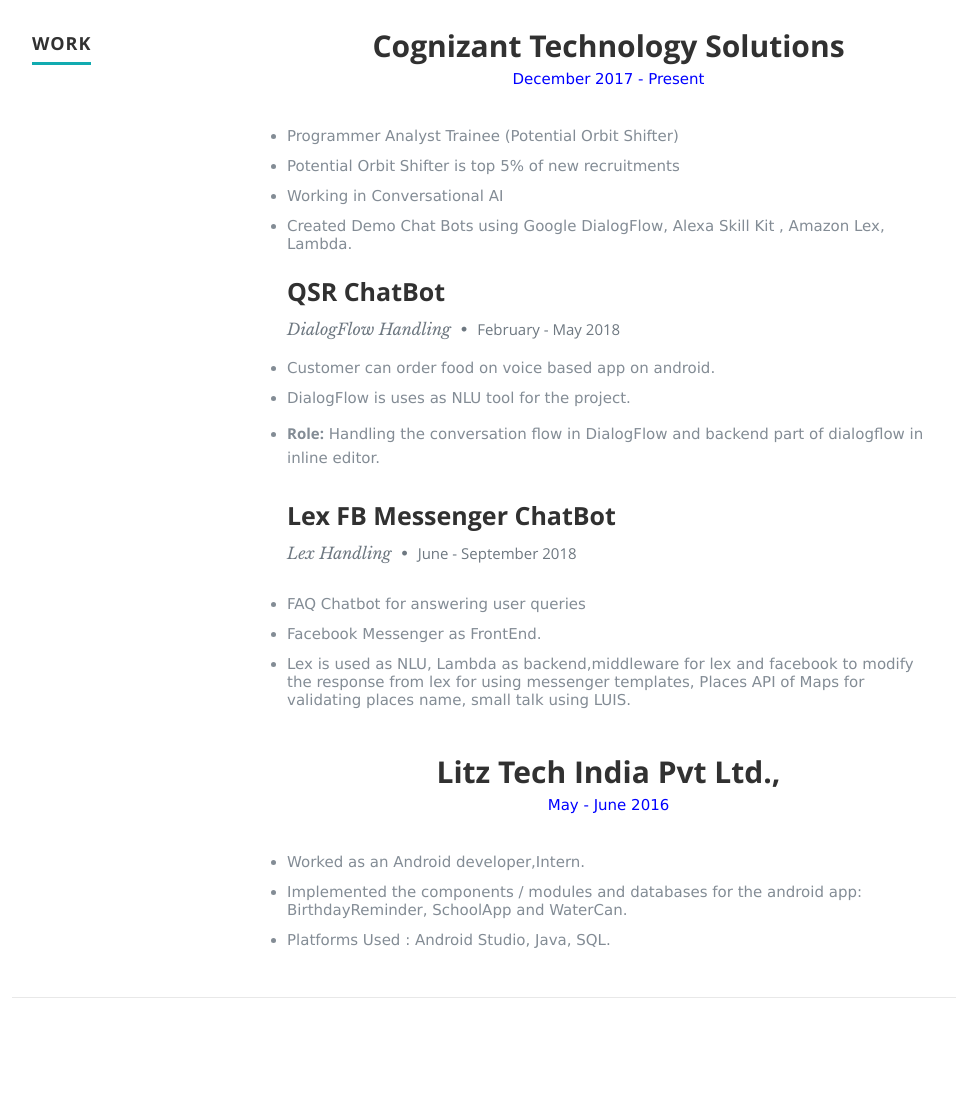
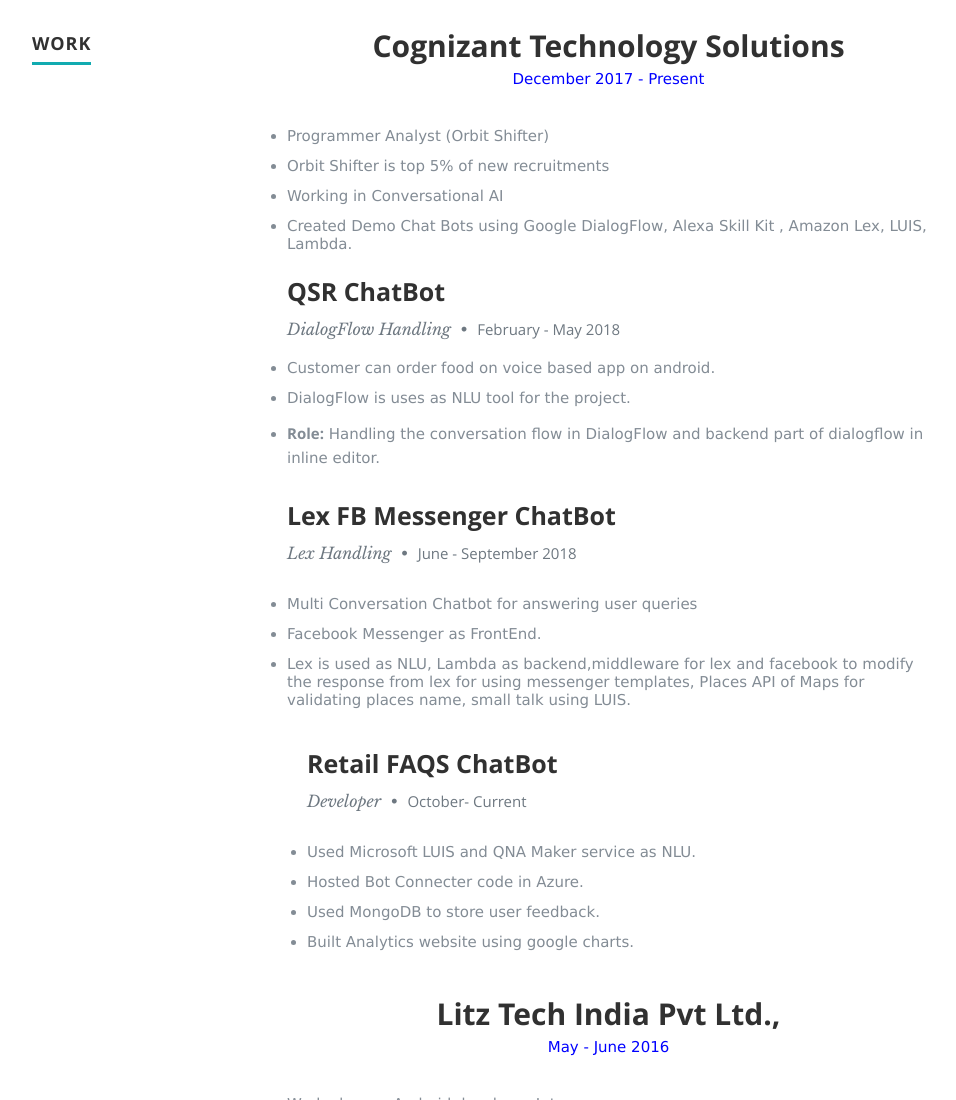
Before and after one commit to ashwinbalajir/ashwinbalajir.github.io, a plain HTML site: page index.html in a window 1280 px wide. Shown: the part 1700-2800 px from the top of the page, without its empty margins (118-1074 px from the left). Drawn offline with nearby package versions, Linux system fonts and the light colour scheme.

Commit message:
Added details

```diff
--- a/index.html
+++ b/index.html
@@ -54,8 +54,7 @@
                 <li><a class="smoothscroll" href="#work">Experience</a></li>
                 <li><a class="smoothscroll" href="#project">Projects</a></li>
                 <li><a class="smoothscroll" href="#education">Education</a></li>
-                <!-- <li><a class="smoothscroll" href="#contact">Contact</a></li> -->
-            </ul> <!-- end #nav -->
+``            </ul> <!-- end #nav -->
 
         </nav> <!-- end #nav-wrap -->
 
@@ -105,7 +104,7 @@
                 </div> -->
             <div class="row">
                 <div class="threecol">
-                    <img width="200px" height="100px" style="border-radius: 50%"  src="images/profilepicV2.jpg" alt="" />
+                    <img width="200px" height="100px" style="border-radius: 50%"  src="images/profilepicv2.jpg" alt="" />
                 </div>
                 <div class="threecol" >
                                             <h2>Contact Details</h2>
@@ -184,10 +183,10 @@
                         <div id="year">December 2017 - Present</div>
                     </div>
                     <ul id="orig">
-                    <li>	Programmer Analyst Trainee (Potential Orbit Shifter)</li>
-                    <li>	Potential Orbit Shifter is top 5% of new recruitments</li>
+                    <li>	Programmer Analyst (Orbit Shifter)</li>
+                    <li>	Orbit Shifter is top 5% of new recruitments</li>
                     <li>Working in Conversational AI</li>
-                    <li>	Created Demo Chat Bots using Google DialogFlow, Alexa Skill Kit , Amazon Lex, Lambda.</li>
+                    <li>	Created Demo Chat Bots using Google DialogFlow, Alexa Skill Kit , Amazon Lex, LUIS, Lambda.</li>
                     </ul>
                         <h3>QSR ChatBot</h3>
                         <p class="info">DialogFlow Handling <span>&bull;</span> <em class="date">February - May 2018</em></p>
@@ -211,12 +210,26 @@
                         <p>
                                 <ul id="orig">
 
-                               <li> FAQ Chatbot for answering user queries  </li>
+                               <li> Multi Conversation Chatbot for answering user queries  </li>
                                <li> Facebook Messenger as FrontEnd.</li>
                               <li>  Lex is used as NLU, Lambda as backend,middleware for lex and facebook to modify the response from lex
                                 for using messenger templates, Places API of Maps for validating places name, small talk using LUIS. </li>
                              </ul>
                         </p>
+                        <div class="twelve columns">
+                            <h3>Retail FAQS ChatBot </h3>
+                            <p class="info">Developer <span>&bull;</span> <em class="date">October- Current </em></p>
+                            <p>
+                                    <ul id="orig">
+
+                                   <li> Used Microsoft LUIS and QNA Maker service as NLU.   </li>
+                                   <li> Hosted Bot Connecter code in Azure.</li>
+                                   <li> Used MongoDB to store user feedback.</li>
+                                   <li> Built Analytics website using google charts.</li>
+                                  </ul>
+                            </p>
+
+                        </div>
 
                     </div>
 
```
